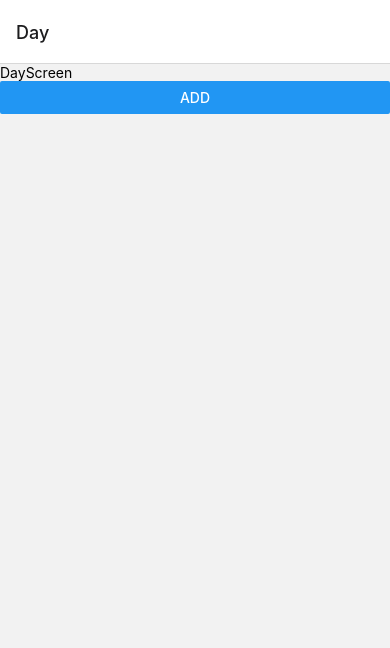
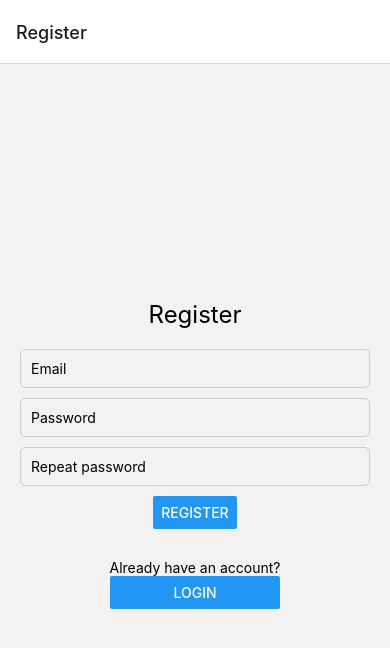
Before and after one commit to Queue2109/personalCalendar, a React Native app in the folder personalCalendar/: screen /Register in a window 390 px wide. Before the commit this address had no page. Shown: the top 648 px of the page. Built offline with nearby package versions, Linux system fonts and the light colour scheme.

Commit message:
Authentication

```diff
--- a/personalCalendar/App.js
+++ b/personalCalendar/App.js
@@ -6,6 +6,9 @@ import { createStackNavigator } from '@react-navigation/stack';
 import AddLogsScreen from './screens/AddLogsScreen';
 import DayScreen from './screens/DayScreen';
 import EditLogsScreen from './screens/EditLogsScreen';
+import LoginScreen from './screens/LoginScreen';
+import { AppRegistry } from 'react-native';
+import RegisterScreen from './screens/RegisterScreen';
 
 
 const Stack = createStackNavigator();
@@ -13,7 +16,9 @@ const Stack = createStackNavigator();
 export default function App() {
   return (
     <NavigationContainer>
-      <Stack.Navigator initialRouteName="Day">
+      <Stack.Navigator initialRouteName="Register">
+        <Stack.Screen name="Register" component={RegisterScreen} />
+         <Stack.Screen name="Login" component={LoginScreen} />
          <Stack.Screen name="AddLogs" component={AddLogsScreen} />
          <Stack.Screen name="Day" component={DayScreen} />
          <Stack.Screen name="EditLogs" component={EditLogsScreen} />
@@ -21,3 +26,5 @@ export default function App() {
     </NavigationContainer>
   );
 }
+
+AppRegistry.registerComponent('App', () => App);
--- a/personalCalendar/database.rules.json
+++ b/personalCalendar/database.rules.json
@@ -1,7 +1,7 @@
 {
-  /* Visit https://firebase.google.com/docs/database/security to learn more about security rules. */
   "rules": {
-    ".read": false,
-    ".write": false
+    ".read": "auth.uid != null",
+    ".write": "auth.uid != null"
+
   }
 }
--- /dev/null
+++ b/personalCalendar/firebaseConfig.js
@@ -0,0 +1,26 @@
+// Import the functions you need from the SDKs you need
+import { initializeApp } from "firebase/app";
+import { getAnalytics } from "firebase/analytics";
+import { getAuth } from "firebase/auth";
+import { getDatabase } from "firebase/database";
+// TODO: Add SDKs for Firebase products that you want to use
+// https://firebase.google.com/docs/web/setup#available-libraries
+
+// Your web app's Firebase configuration
+// For Firebase JS SDK v7.20.0 and later, measurementId is optional
+const firebaseConfig = {
+  apiKey: "AIzaSyCKF5wWpDfPCwvw7Mi5RAk8SE8WgyNwis4",
+  authDomain: "personalcalendar-20ecb.firebaseapp.com",
+  databaseURL: "https://personalcalendar-20ecb-default-rtdb.europe-west1.firebasedatabase.app",
+  projectId: "personalcalendar-20ecb",
+  storageBucket: "personalcalendar-20ecb.appspot.com",
+  messagingSenderId: "803704940650",
+  appId: "1:803704940650:web:1134a926ab52175160c213",
+  measurementId: "G-DLJPXX8RNB"
+};
+
+// Initialize Firebase
+export const app = initializeApp(firebaseConfig);
+const analytics = getAnalytics(app);// Initialize Firebase Authentication and get a reference to the service
+export const auth = getAuth(app);
+export const db = getDatabase(app);
--- a/personalCalendar/package.json
+++ b/personalCalendar/package.json
@@ -9,10 +9,15 @@
     "web": "expo start --web"
   },
   "dependencies": {
+    "@react-native-firebase/analytics": "^18.3.2",
+    "@react-native-firebase/app": "^18.3.2",
+    "@react-native-firebase/auth": "^18.3.2",
+    "@react-native-firebase/database": "^18.3.2",
     "@react-navigation/native": "^6.1.7",
     "@react-navigation/stack": "^6.3.17",
     "expo": "~49.0.8",
     "expo-status-bar": "~1.6.0",
+    "firebase": "^10.3.1",
     "react": "18.2.0",
     "react-native": "0.72.4"
   },
--- /dev/null
+++ b/personalCalendar/screens/LoginScreen.js
@@ -0,0 +1,76 @@
+import React, { useState } from 'react';
+import { View, Text, TextInput, Button, StyleSheet } from 'react-native';
+import { auth } from '../firebaseConfig';
+import { signInWithEmailAndPassword } from 'firebase/auth';
+
+
+const LoginScreen = ({ navigation }) => {
+  const [email, setEmail] = useState('');
+  const [password, setPassword] = useState('');
+  const [error, setError] = useState('');
+
+  const handleLogin = async () => {
+    try {
+        const response = await signInWithEmailAndPassword(auth, email, password);
+        console.log(response);
+        navigation.replace('Day');
+    } catch (error) {
+        setError(error.message);
+    }
+  };
+
+  return (
+    <View style={styles.container}>
+      <Text style={styles.header}>Login</Text>
+      {error ? <Text style={styles.errorText}>{error}</Text> : null}
+      <TextInput
+        style={styles.input}
+        placeholder="Email"
+        onChangeText={(text) => setEmail(text)}
+        value={email}
+      />
+      <TextInput
+        style={styles.input}
+        placeholder="Password"
+        secureTextEntry
+        onChangeText={(text) => setPassword(text)}
+        value={password}
+      />
+      <Button title="Login" onPress={handleLogin} />
+      <View style={styles.secondView}>
+        <Text>Don't have an account?</Text>
+        <Button title="Register" onPress={() => navigation.replace('Register')} />
+      </View>
+    </View>
+  );
+};
+
+const styles = StyleSheet.create({
+  container: {
+    flex: 1,
+    justifyContent: 'center',
+    alignItems: 'center',
+    padding: 20,
+  },
+  header: {
+    fontSize: 24,
+    marginBottom: 20,
+  },
+  input: {
+    width: '100%',
+    padding: 10,
+    marginBottom: 10,
+    borderWidth: 1,
+    borderColor: '#ccc',
+    borderRadius: 5,
+  },
+  errorText: {
+    color: 'red',
+    marginBottom: 10,
+  },
+  secondView: {
+    marginTop: 30,
+  }
+});
+
+export default LoginScreen;
--- /dev/null
+++ b/personalCalendar/screens/RegisterScreen.js
@@ -0,0 +1,96 @@
+import React, { useState } from 'react';
+import { View, Text, TextInput, Button, StyleSheet } from 'react-native';
+import { auth } from '../firebaseConfig';
+import { createUserWithEmailAndPassword } from 'firebase/auth';
+
+
+const RegisterScreen = ({ navigation }) => {
+  const [email, setEmail] = useState('');
+  const [password, setPassword] = useState('');
+  const [error, setError] = useState('');
+  const [matchingPasswords, setMatchingPasswords] = useState('');
+
+  const handleLogin = async () => {
+    try {
+        if(matchingPasswords != '') {
+            return;
+        }
+        const response = await createUserWithEmailAndPassword(auth, email, password);
+        console.log(response);
+        navigation.replace('Day');
+    } catch (error) {
+        setError(error.message);
+    }
+  };
+
+  const checkIfMatching = (text) => {
+    if (text !== password) {
+        setMatchingPasswords('Passwords do not match');
+    } else {
+      setMatchingPasswords('');
+    }
+  };
+
+  return (
+    <View style={styles.container}>
+      <Text style={styles.header}>Register</Text>
+      {error ? <Text style={styles.errorText}>{error}</Text> : null}
+      <TextInput
+        style={styles.input}
+        placeholder="Email"
+        onChangeText={(text) => setEmail(text)}
+        value={email}
+      />
+      <TextInput
+        style={styles.input}
+        placeholder="Password"
+        secureTextEntry
+        onChangeText={(text) => setPassword(text)}
+        value={password}
+      />
+       <TextInput
+        style={styles.input}
+        placeholder="Repeat password"
+        secureTextEntry
+        onChangeText={(text) => checkIfMatching(text)}
+      />
+      {matchingPasswords ? <Text style={styles.errorText}>{matchingPasswords}</Text> : null}
+
+      <Button title="Register" onPress={handleLogin} />
+      <View style={styles.secondView}>
+        <Text>Already have an account?</Text>
+        <Button title="Login" onPress={() => navigation.replace('Login')}/>
+      </View>
+    </View>
+  );
+};
+
+const styles = StyleSheet.create({
+  container: {
+    flex: 1,
+    justifyContent: 'center',
+    alignItems: 'center',
+    padding: 20,
+  },
+  header: {
+    fontSize: 24,
+    marginBottom: 20,
+  },
+  input: {
+    width: '100%',
+    padding: 10,
+    marginBottom: 10,
+    borderWidth: 1,
+    borderColor: '#ccc',
+    borderRadius: 5,
+  },
+  errorText: {
+    color: 'red',
+    marginBottom: 10,
+  },
+  secondView: {
+    marginTop: 30,
+  }
+});
+
+export default RegisterScreen;
```
Also changed, not shown: personalCalendar/metro.config.js (added, +8 -0 lines), 1 other file (tests, documents, lock files or other folders).
